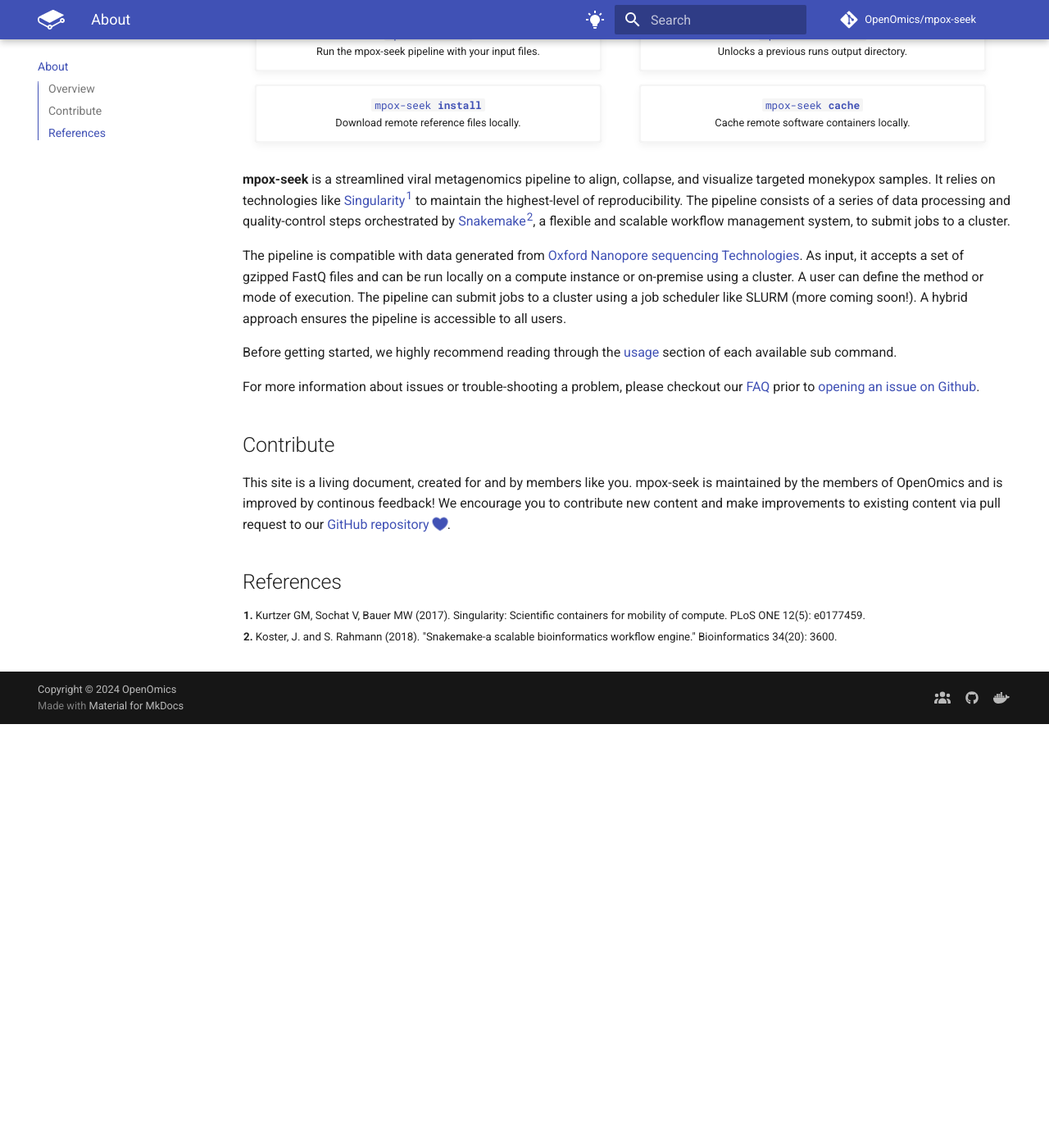
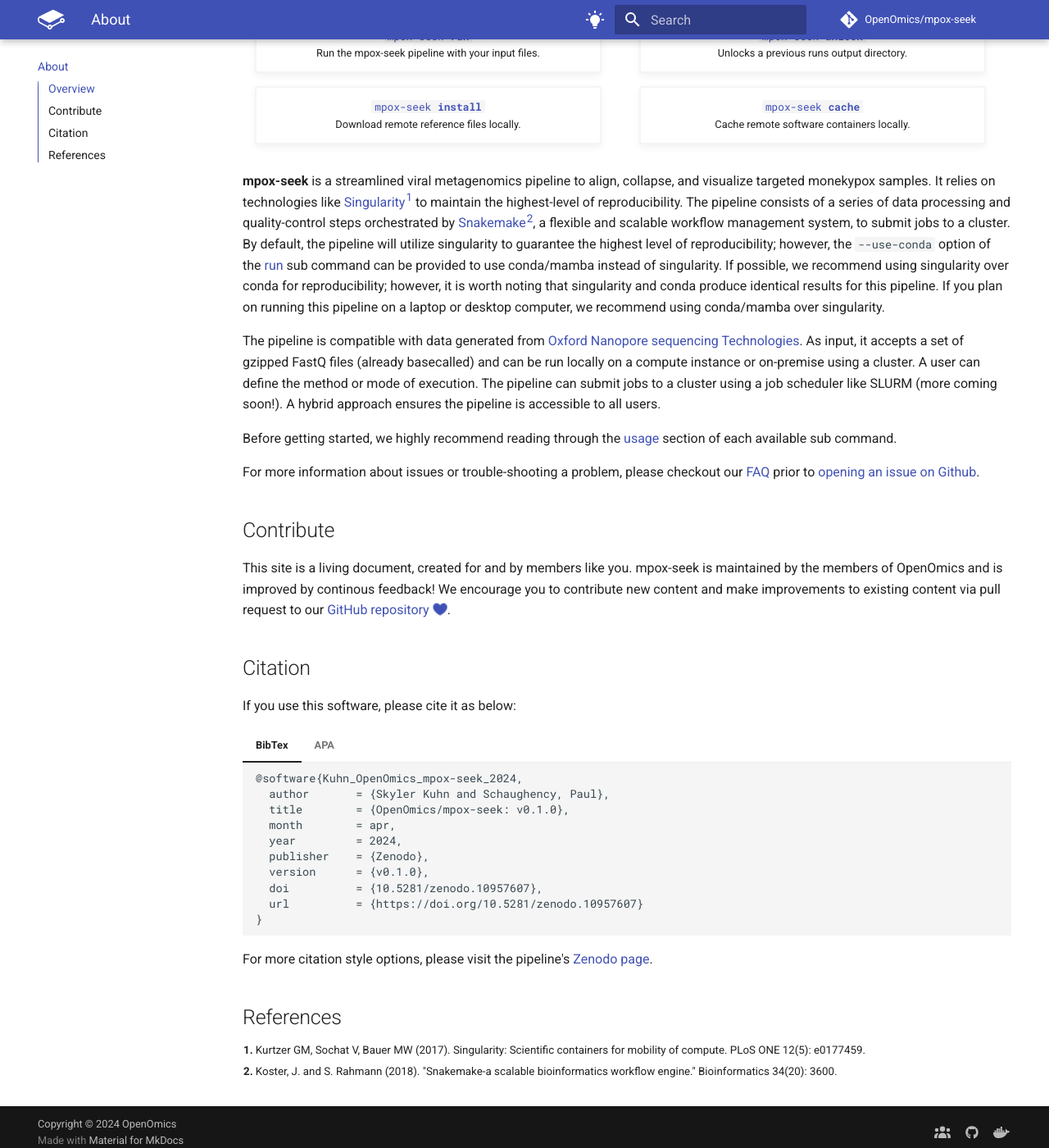
Before and after one commit to OpenOmics/mpox-seek, an MkDocs documentation site: the page built from docs/index.md, in a window 1280 px wide and 1400 px high, scrolled down 577 px. Shown: the whole window at 82% size. Built offline with MkDocs 1.6.1 and Material for MkDocs 9.7.7, drawn with Linux system fonts in a browser that asks for light colours; comment, search, counter and statistics services are not loaded; the version menu is left out; before the commit the page ends 1460 px from its top, so only the background shows below that; some of the changed text lies outside the part shown.

Commit message:
Adding zenodo doi and citation information.

````diff
--- a/docs/index.md
+++ b/docs/index.md
@@ -3,9 +3,15 @@
   <h1 style="font-size: 250%">mpox-seek 🔬</h1>
 
   <b><i>Targeted ONT Pipeline for Monkeypox</i></b><br>
+  <a href="https://doi.org/10.5281/zenodo.10957607">
+    <img src="https://zenodo.org/badge/DOI/10.5281/zenodo.10957607.svg" alt="DOI">
+  </a>
   <a href="https://github.com/OpenOmics/mpox-seek/releases">
     <img alt="GitHub release" src="https://img.shields.io/github/v/release/OpenOmics/mpox-seek?color=blue&include_prereleases">
   </a>
+  <a href="https://hub.docker.com/repository/docker/skchronicles/mpox-seek">
+    <img alt="Docker Pulls" src="https://img.shields.io/docker/pulls/skchronicles/mpox-seek">
+  </a><br>
   <a href="https://github.com/OpenOmics/mpox-seek/actions/workflows/main.yaml">
     <img alt="tests" src="https://github.com/OpenOmics/mpox-seek/workflows/tests/badge.svg">
   </a>
@@ -20,7 +26,7 @@
   </a>
 
   <p>
-    This is the home of the pipeline, mpox-seek. mpox-seek is a streamlined oxford nanopore pipeline for targeted monkeypox sequencing.
+    mpox-seek is an awesome, portable and fast oxford nanopore pipeline for targeted monkeypox sequencing.
   </p>
 
 </div>
@@ -60,9 +66,9 @@ The **`./mpox-seek`** pipeline is composed several inter-related sub commands to
 
 </section>
 
-**mpox-seek** is a streamlined viral metagenomics pipeline to align, collapse, and visualize targeted monekypox samples. It relies on technologies like [Singularity<sup>1</sup>](https://singularity.lbl.gov/) to maintain the highest-level of reproducibility. The pipeline consists of a series of data processing and quality-control steps orchestrated by [Snakemake<sup>2</sup>](https://snakemake.readthedocs.io/en/stable/), a flexible and scalable workflow management system, to submit jobs to a cluster.
+**mpox-seek** is a streamlined viral metagenomics pipeline to align, collapse, and visualize targeted monekypox samples. It relies on technologies like [Singularity<sup>1</sup>](https://singularity.lbl.gov/) to maintain the highest-level of reproducibility. The pipeline consists of a series of data processing and quality-control steps orchestrated by [Snakemake<sup>2</sup>](https://snakemake.readthedocs.io/en/stable/), a flexible and scalable workflow management system, to submit jobs to a cluster. By default, the pipeline will utilize singularity to guarantee the highest level of reproducibility; however, the `--use-conda` option of the [run](usage/run.md) sub command can be provided to  use conda/mamba instead of singularity. If possible, we recommend using singularity over conda for reproducibility; however, it is worth noting that singularity and conda produce identical results for this pipeline. If you plan on running this pipeline on a laptop or desktop computer, we recommend using conda/mamba over singularity.
 
-The pipeline is compatible with data generated from [Oxford Nanopore sequencing Technologies](https://nanoporetech.com/). As input, it accepts a set of gzipped FastQ files and can be run locally on a compute instance or on-premise using a cluster. A user can define the method or mode of execution. The pipeline can submit jobs to a cluster using a job scheduler like SLURM (more coming soon!). A hybrid approach ensures the pipeline is accessible to all users.
+The pipeline is compatible with data generated from [Oxford Nanopore sequencing Technologies](https://nanoporetech.com/). As input, it accepts a set of gzipped FastQ files (already basecalled) and can be run locally on a compute instance or on-premise using a cluster. A user can define the method or mode of execution. The pipeline can submit jobs to a cluster using a job scheduler like SLURM (more coming soon!). A hybrid approach ensures the pipeline is accessible to all users.
 
 Before getting started, we highly recommend reading through the [usage](usage/run.md) section of each available sub command.
 
@@ -72,6 +78,34 @@ For more information about issues or trouble-shooting a problem, please checkout
 
 This site is a living document, created for and by members like you. mpox-seek is maintained by the members of OpenOmics and is improved by continous feedback! We encourage you to contribute new content and make improvements to existing content via pull request to our [GitHub repository :octicons-heart-fill-24:{ .heart }](https://github.com/OpenOmics/mpox-seek).
 
+## Citation
+
+If you use this software, please cite it as below:
+
+=== "BibTex"
+
+    ```
+    @software{Kuhn_OpenOmics_mpox-seek_2024,
+      author       = {Skyler Kuhn and Schaughency, Paul},
+      title        = {OpenOmics/mpox-seek: v0.1.0},
+      month        = apr,
+      year         = 2024,
+      publisher    = {Zenodo},
+      version      = {v0.1.0},
+      doi          = {10.5281/zenodo.10957607},
+      url          = {https://doi.org/10.5281/zenodo.10957607}
+    }
+    ```
+
+=== "APA"
+
+    ```
+    Skyler Kuhn, & Schaughency, P. (2024). OpenOmics/mpox-seek: v0.1.0 (v0.1.0). Zenodo. https://doi.org/10.5281/zenodo.10957607
+    ```
+
+For more citation style options, please visit the pipeline's [Zenodo page](https://doi.org/10.5281/zenodo.10957607).
+
 ## References
+
 <sup>**1.**  Kurtzer GM, Sochat V, Bauer MW (2017). Singularity: Scientific containers for mobility of compute. PLoS ONE 12(5): e0177459.</sup>
 <sup>**2.**  Koster, J. and S. Rahmann (2018). "Snakemake-a scalable bioinformatics workflow engine." Bioinformatics 34(20): 3600.</sup>
````
Also changed, not shown: README.md (+1 -1 lines).
